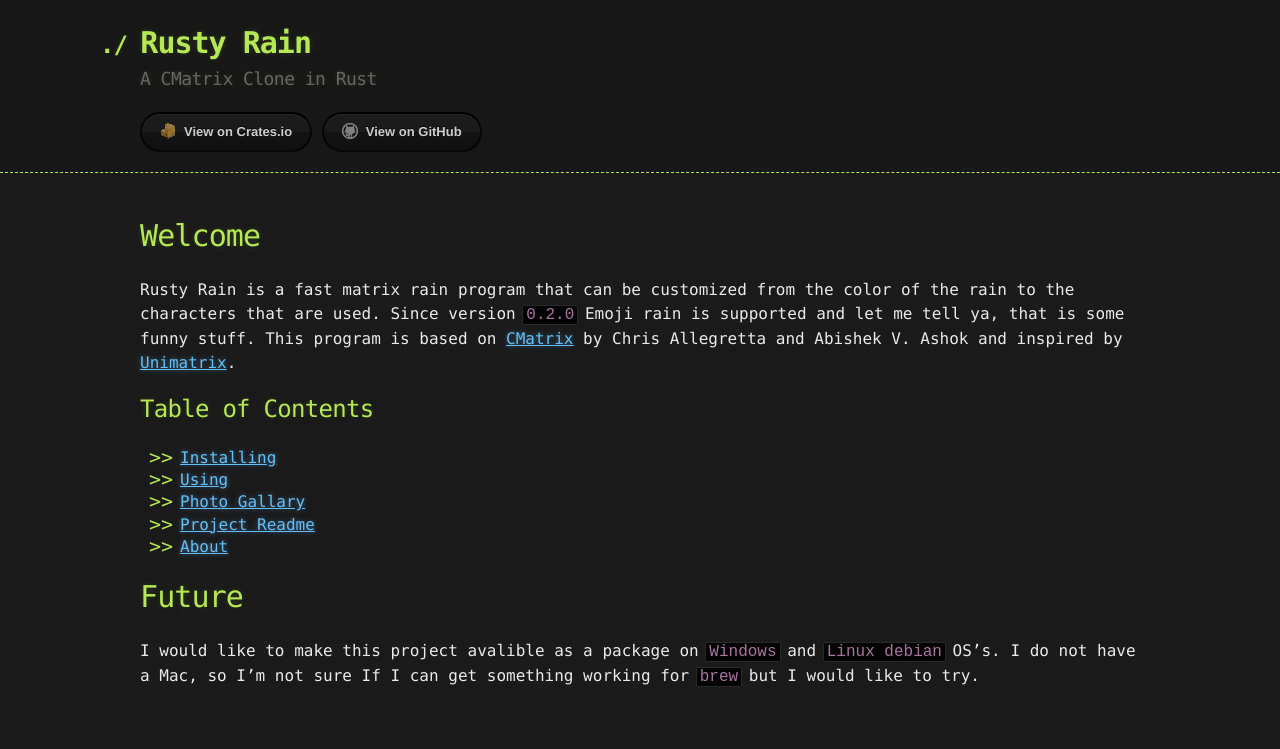
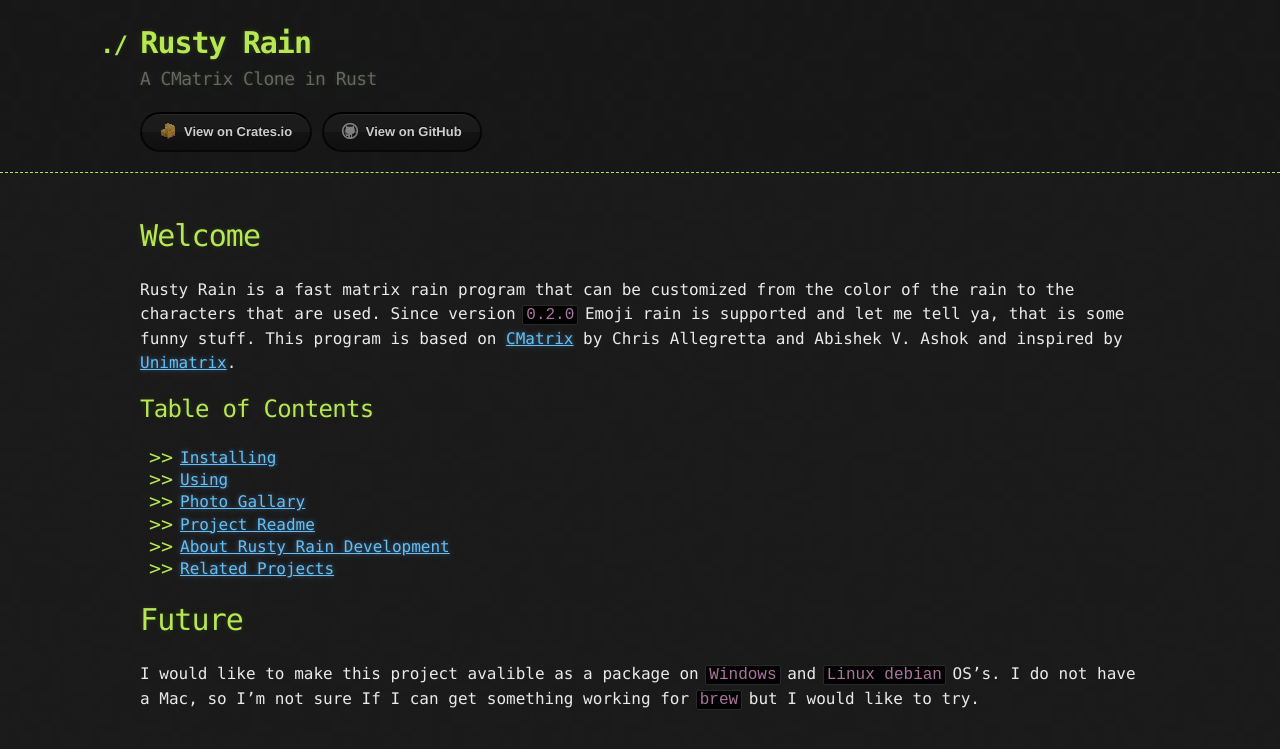
Before and after one commit to cowboy8625/rusty-rain, a Jekyll site: the page built from index.md, in a window 1280 px wide. Shown: the top 749 px of the page. Built offline with Jekyll 4.4.1, drawn with Linux system fonts in a browser that asks for light colours; our own code applies the rules of GitHub Pages for plain Markdown files.

Commit message:
made a new page about ezemoji

```diff
--- a/index.md
+++ b/index.md
@@ -10,11 +10,13 @@ by Chris Allegretta and Abishek V. Ashok  and inspired by [Unimatrix](https://gi
 
 ## Table of Contents
 
-* [Installing](./installation.md)
-* [Using](./using.md)
-* [Photo Gallary](./photo_gallary.md)
-* [Project Readme](./project_readme.md)
-* [About](./about.md)
+* [Installing](./pages/installation.md)
+* [Using](./pages/using.md)
+* [Photo Gallary](./pages/photo_gallary.md)
+* [Project Readme](./pages/project_readme.md)
+* [About Rusty Rain Development](./pages/about.md)
+* [Related Projects](./pages/ezemoji.md)
+
 
 # Future
 
```
Also changed, not shown: pages/ezemoji.md (added, +7 -0 lines), pages/about.md (renamed from about.md), pages/another-page.md (renamed from another-page.md), pages/installation.md (renamed from installation.md), pages/photo_gallary.md (renamed from photo_gallary.md), pages/project_readme.md (renamed from project_readme.md), pages/using.md (renamed from using.md).
